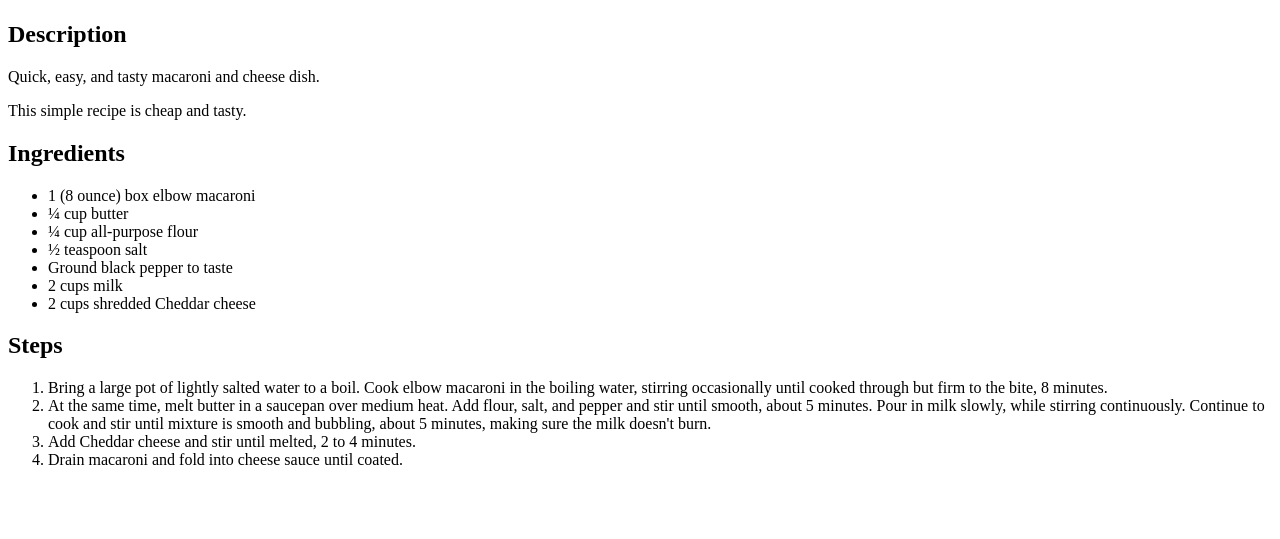
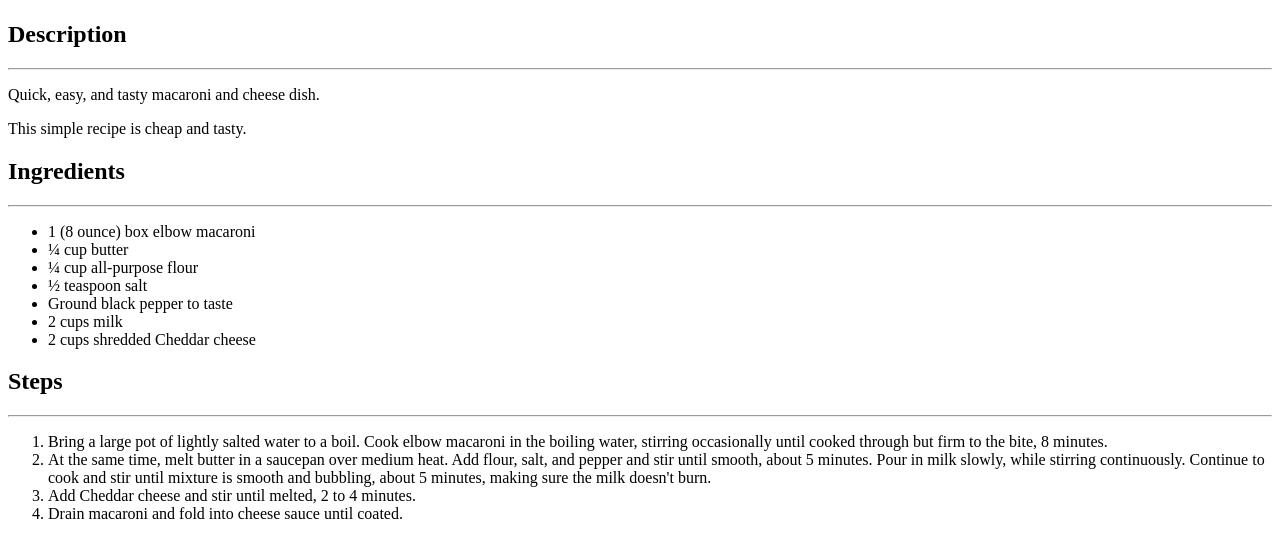
Before and after one commit to GamarraDiego/odin-recipes, a plain HTML site: page recipes/simple-mac-and-cheese.html in a window 1280 px wide. Shown: the part 383-922 px from the top of the page. Before the commit the page ends 868 px from the top, so only its background shows below. Drawn offline with Linux system fonts and the light colour scheme.

Commit message:
Add a hr break to every recipe section

```diff
--- a/recipes/simple-mac-and-cheese.html
+++ b/recipes/simple-mac-and-cheese.html
@@ -4,17 +4,19 @@
     <meta charset="UTF-8">
     <meta http-equiv="X-UA-Compatible" content="IE=edge">
     <meta name="viewport" content="width=device-width, initial-scale=1.0">
-    <title>Document</title>
+    <title>Simple Macaroni and Cheese</title>
 </head>
 <body>
     <h1>Simple Macaroni and Cheese</h1>
         <img src="../img/mac.jpg" alt="A plate of Macaroni and Cheese">
 
     <h2>Description</h2>
+    <hr>
         <p>Quick, easy, and tasty macaroni and cheese dish.</p>
         <p>This simple recipe is cheap and tasty.</p>
 
     <h2>Ingredients</h2>
+    <hr>
         <ul>
             <li>1 (8 ounce) box elbow macaroni</li>
             <li>¼ cup butter</li>
@@ -26,6 +28,7 @@
         </ul>
 
     <h2>Steps</h2>
+    <hr>
         <ol>
             <li>
                 Bring a large pot of lightly salted water to a boil. Cook elbow macaroni
```
Also changed, not shown: recipes/chocolate-chip-cookies.html (+3 -0 lines), recipes/raspberry-blackberry-smoothie.html (+3 -0 lines).
